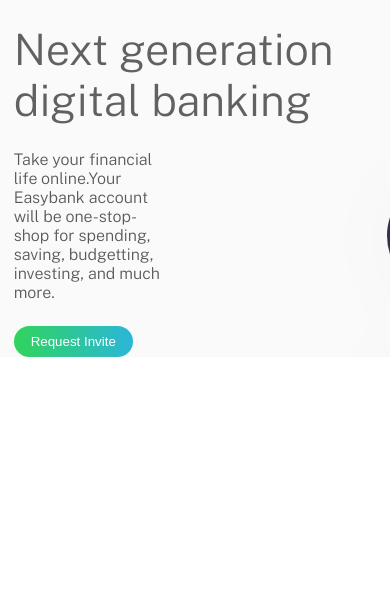
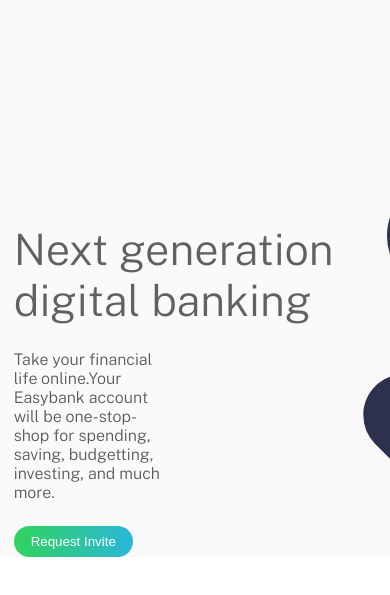
Before and after one commit to Maarcbaz/Maarcbaz-web-design, a plain HTML site: page EasyBank/index.html in a window 390 px wide. Shown: the part 65-660 px from the top of the page. Drawn offline with nearby package versions, Linux system fonts and the light colour scheme.

Commit message:
responsiveness checked

```diff
--- a/EasyBank/styles.css
+++ b/EasyBank/styles.css
@@ -46,7 +46,7 @@ html {
 
 
 header {
-    width: min(100% - 6vw, 1200px);
+    width: min(100% - 6vw);
     margin-inline: auto;
 }
 
@@ -112,11 +112,10 @@ img {
 .content-1 {
     display: flex;
     align-items: baseline;
-    justify-content: center;
     z-index: 100;
-    align-content: stretch;
     padding-left: 3.5vw;
     width: 40%;
+    margin-top: 200px;
     gap: .5rem;
     flex-direction: column;
 }
@@ -171,6 +170,7 @@ main {
     z-index: 1;
     width: 50%;
 }
+
 .image {
     background-image: url(../EasyBank/images/intro_desktop.svg);
     overflow: hidden !important;
@@ -185,7 +185,7 @@ main {
         height: 100%;
         width: 0;
         position: fixed;
-        z-index: 1;
+        z-index: 100000;
         top: 42px;
         left: 0;
         background-color: var(--WHITE);
@@ -239,3 +239,11 @@ main {
         top: 10px;
     }
 }
+
+@media screen and (max-width: 768px) {
+    .image {
+        width: 40%;
+        height: ;
+    }
+
+}
```
